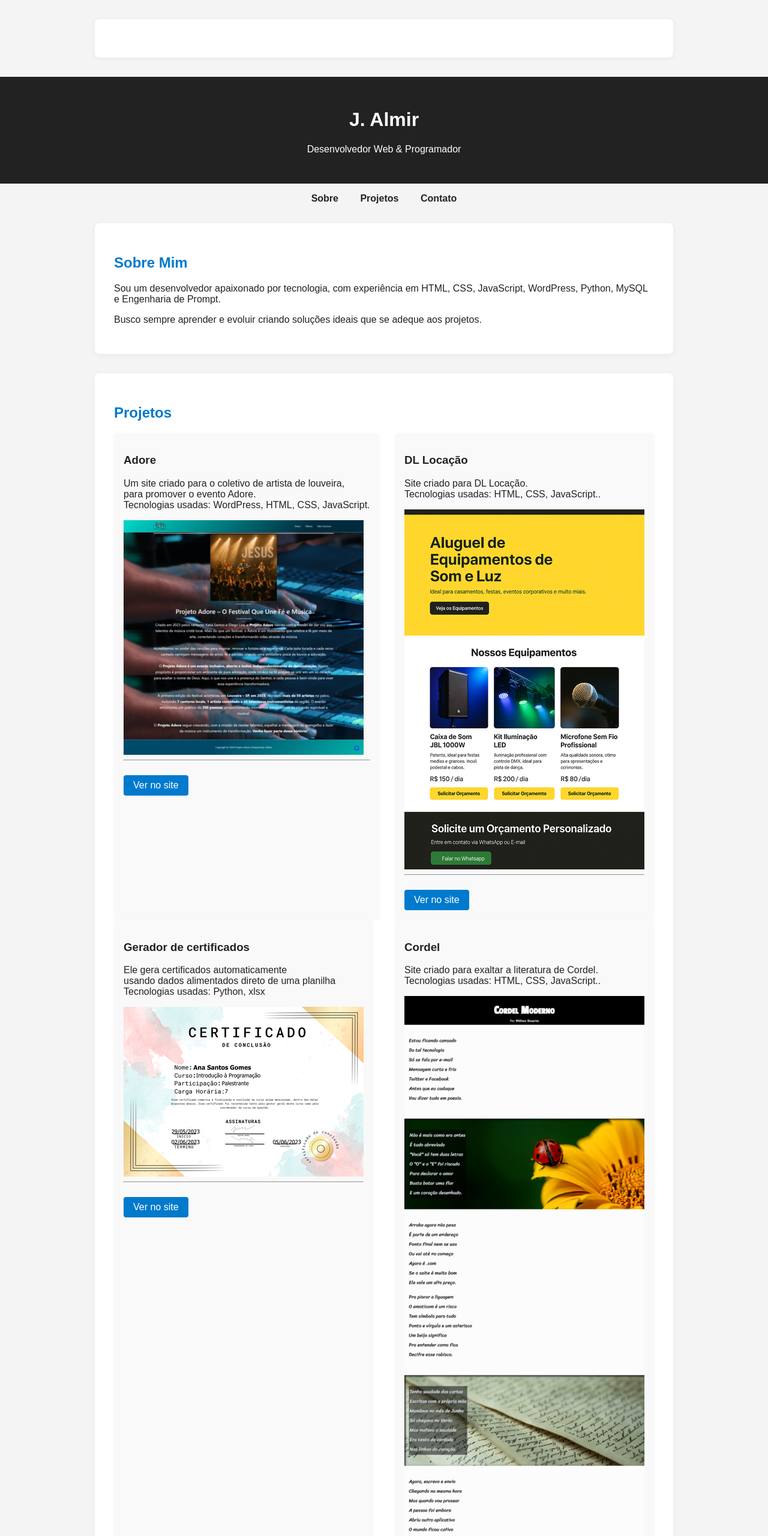
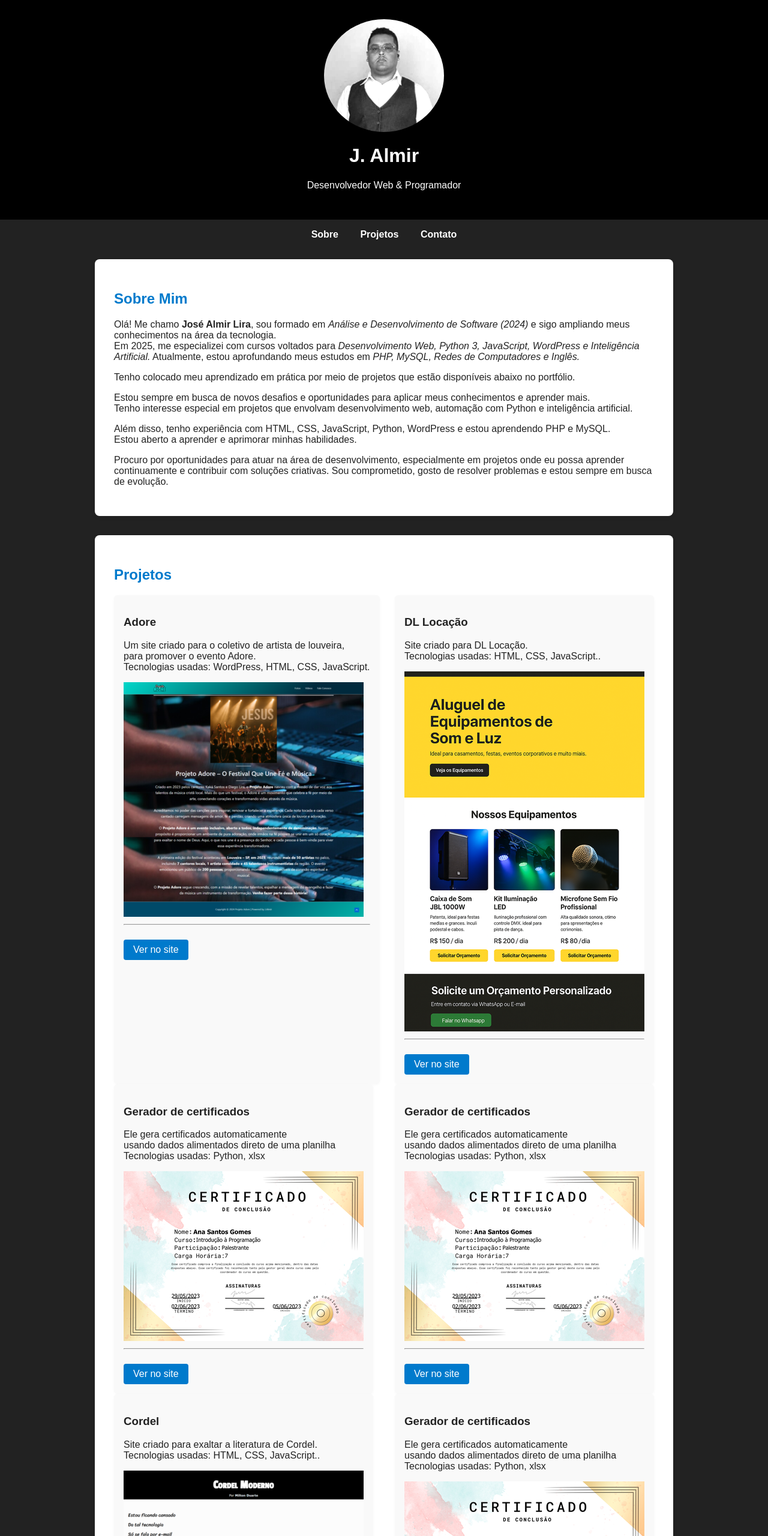
Before and after one commit to jose-Almir-lira/J.Almir, a plain HTML site: page index.html in a window 1280 px wide. Shown: the top 2560 px of the page at 60% size. Drawn offline with Linux system fonts and the light colour scheme.

Commit message:
mudanças
mudanças de disposição

```diff
--- a/css/style.css
+++ b/css/style.css
@@ -1,21 +1,31 @@
 body {
             font-family: Arial, sans-serif;
             margin: 0;
-            background: #f4f4f4;
+            background: #222;
             color: #222;
         }
 header {
-            background: #222;
+            background: #000;
             color: #fff;
             padding: 2rem 0;
             text-align: center;
         }
+#foto {
+
+    background: url("../imagens/foto.png") no-repeat center center;
+    background-size: cover;
+    width: 200px;
+    height: 188px;
+    border-radius: 50%;
+    margin: 0 auto;
+    display: block;
+}
 nav {
             margin: 1rem 0;
             text-align: center;
         }
 nav a {
-            color: #222;
+            color: #fff;
             text-decoration: none;
             margin: 0 1rem;
             font-weight: bold;
@@ -31,6 +41,7 @@ section {
 h2 {
             color: #007acc;
         }
+
 .projetos {
             display: flex;
             flex-wrap: wrap;
--- a/index.html
+++ b/index.html
@@ -1,4 +1,4 @@
-<section id="projetos"></section>
+<!DOCTYPE html>
 <html lang="pt-br">
 <head>
     <meta charset="UTF-8">
@@ -8,6 +8,7 @@
 </head>
 <body>
     <header>
+        <div id="foto"></div>
         <h1>J. Almir</h1>
         <p>Desenvolvedor Web & Programador</p>
     </header>
@@ -18,8 +19,23 @@
     </nav>
     <section id="sobre">
         <h2>Sobre Mim</h2>
-        <p>Sou um desenvolvedor apaixonado por tecnologia, com experiência em HTML, CSS, JavaScript, WordPress, Python, MySQL e Engenharia de Prompt.</p>
-        <p>Busco sempre aprender e evoluir criando soluções ideais que se adeque aos projetos.</p>
+        <p>Olá! Me chamo<strong> José Almir Lira</strong>, sou formado em <em> Análise e Desenvolvimento de Software (2024)</em>
+         e sigo ampliando meus conhecimentos na área da tecnologia.<br/> Em 2025, me especializei com
+         cursos voltados para <em>Desenvolvimento Web, Python 3, JavaScript, WordPress e Inteligência Artificial.</em>
+         Atualmente, estou aprofundando meus estudos em <em> PHP, MySQL, Redes de Computadores e Inglês.</em></p>
+
+        <p>Tenho colocado meu aprendizado em prática por meio de projetos que estão disponíveis abaixo no portfólio.</p>
+
+        <p>Estou sempre em busca de novos desafios e oportunidades para aplicar meus conhecimentos e aprender mais. <br/>
+        Tenho interesse especial em projetos que envolvam desenvolvimento web, automação com Python e inteligência artificial.</p>
+
+        <p>Além disso, tenho experiência com HTML, CSS, JavaScript, Python, WordPress e estou aprendendo PHP e MySQL.<br/>
+        Estou aberto a aprender e aprimorar minhas habilidades.</p>
+
+        <p>Procuro por oportunidades para atuar na área de desenvolvimento, especialmente em projetos onde eu possa aprender
+        continuamente e contribuir com soluções criativas. Sou comprometido, gosto de resolver problemas e estou
+        sempre em busca de evolução.</p>
+
     </section>
     <section id="projetos">
         <h2>Projetos</h2>
@@ -56,6 +72,16 @@
                 <a href="https://github.com/jose-Almir-lira/Python/tree/main/gerador_certificados" target="_blank">Ver no site</a>
             </div>
             <div class="projeto">
+                <h3> Gerador de certificados</h3>
+                <p>Ele gera certificados automaticamente <br/>usando dados alimentados direto de uma planilha <br/> Tecnologias usadas: Python, xlsx </p>
+                <picture>
+                    <source media="(max-width: 600px)" srcset="imagens\certificado-600.png" type="image/webp">
+                    <img src="imagens\certificado-400.png" alt="projeto Adore" loading="lazy">
+                </picture>
+                <hr/>
+                <a href="https://github.com/jose-Almir-lira/Python/tree/main/gerador_certificados" target="_blank">Ver no site</a>
+            </div>
+            <div class="projeto">
                 <h3> Cordel</h3>
                 <p>Site criado para exaltar a literatura de Cordel.<br/> Tecnologias usadas: HTML, CSS, JavaScript..</p>
                 <picture>
@@ -64,6 +90,16 @@
                 </picture>
                 <hr/>
                 <a href="https://jose-almir-lira.github.io/HTML-CSS3/cordel/" target="_blank">Ver no site</a>
+            </div>
+            <div class="projeto">
+                <h3> Gerador de certificados</h3>
+                <p>Ele gera certificados automaticamente <br/>usando dados alimentados direto de uma planilha <br/> Tecnologias usadas: Python, xlsx </p>
+                <picture>
+                    <source media="(max-width: 600px)" srcset="imagens\certificado-600.png" type="image/webp">
+                    <img src="imagens\certificado-400.png" alt="projeto Adore" loading="lazy">
+                </picture>
+                <hr/>
+                <a href="https://github.com/jose-Almir-lira/Python/tree/main/gerador_certificados" target="_blank">Ver no site</a>
             </div>
 
             <!-- Adicione mais projetos conforme necessário -->
```
Also changed, not shown: imagens/foto.png (added).
